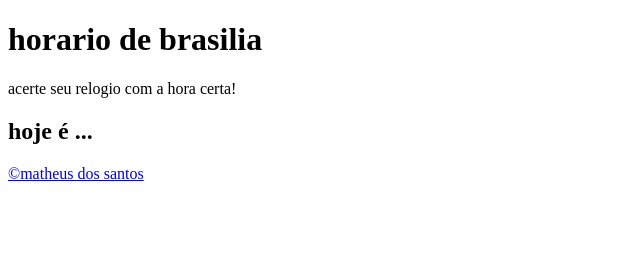
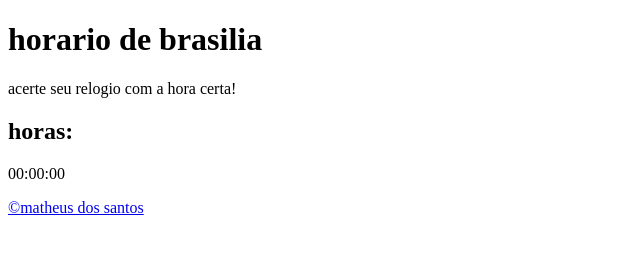
Before and after one commit to matheus2k23/Theus044, a plain HTML site: page index.html in a window 1280 px wide. Shown: the whole page, without its empty margins (0-640 px from the left). Drawn offline with Linux system fonts and the light colour scheme.

Commit message:
ifo9f79o

```diff
--- a/index.html
+++ b/index.html
@@ -6,14 +6,17 @@
     <title>relogio digital</title>
     <link rel="shortcut icon" href="/images.png"
     type="image/x-icon">
+    <link rel="stylesheet" href="style.css">
 
 </head>
 <body>
     <div>
         <h1>horario de brasilia</h1>
         <p>acerte seu relogio com a hora certa!</p>
-        <h2>hoje é ...</h2>
     </div>
+    <div id="container">
+        <h2>horas: </h2>
+    </div id= "relogio">00:00:00</div>
 
     <footer>
 
```
